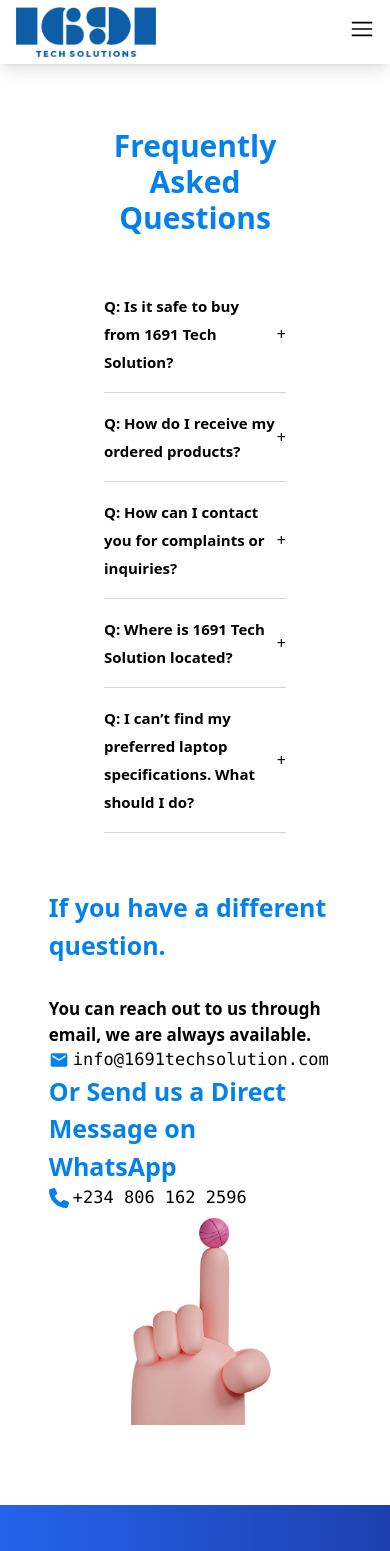
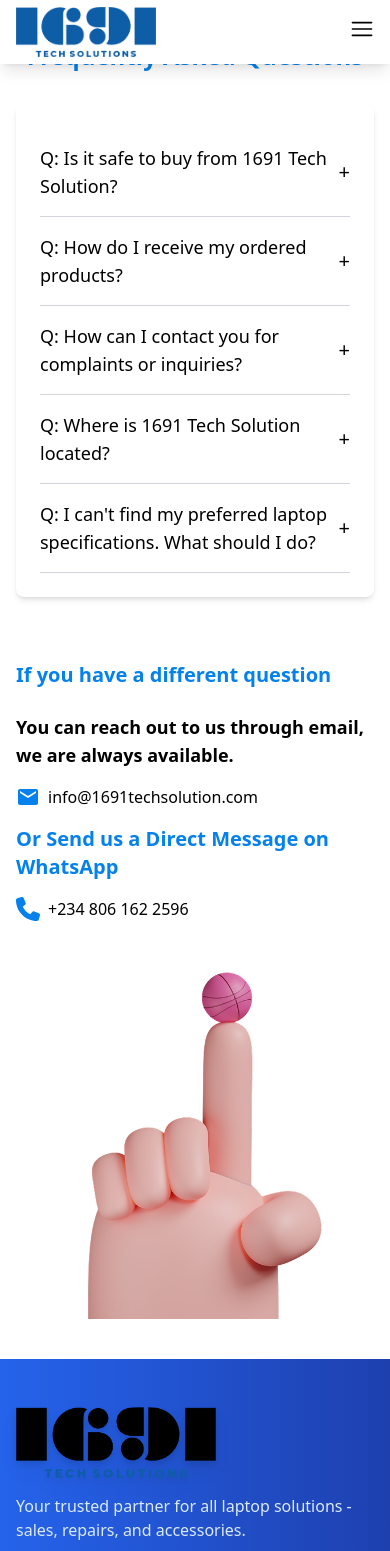
Before and after one commit to MubarakTechy/Fidson-project, a Next.js app: page /Faq in a window 390 px wide. Shown: the top 1551 px of the page. Built offline with nearby package versions, Linux system fonts and the light colour scheme.

Commit message:
hero  responsivess commit

```diff
--- a/src/app/Faq/page.jsx
+++ b/src/app/Faq/page.jsx
@@ -6,8 +6,6 @@
 import { FaPhone } from "react-icons/fa6";
 import Image from 'next/image';
 import Max2 from '../../image/Saly-37.png';
-
-
 
 const FAQItem = ({ question, answer }) => {
   const [isOpen, setIsOpen] = useState(false);
@@ -18,12 +16,12 @@
         className="w-full text-left flex justify-between items-center focus:outline-none"
         onClick={() => setIsOpen(!isOpen)}
       >
-        <span className="text-lg max-sm:w-[190vw] max-sm:text-[15px] max-sm:font-bold font-medium">{question}</span>
-        <span>{isOpen ? "−" : "+"}</span>
+        <span className="text-lg sm:text-xl font-medium">{question}</span>
+        <span className="text-xl">{isOpen ? "−" : "+"}</span>
       </button>
       {isOpen && (
         <div className="mt-2 text-gray-700">
-          <p clas>{answer}</p>
+          <p className="text-base sm:text-lg">{answer}</p>
         </div>
       )}
     </div>
@@ -53,23 +51,23 @@
         "Ans: We are currently based in Ilorin, Kwara State, Nigeria.",
     },
     {
-      question: "Q: I can’t find my preferred laptop specifications. What should I do?",
+      question: "Q: I can't find my preferred laptop specifications. What should I do?",
       answer:
         "Ans: No worries! Click this link https://wa.link/ovw9rr to discuss your specific laptop requirements with us.",
     },
   ];
 
   return (
-    <>
+    <div className="min-h-screen flex flex-col">
       <Navbar />
-        <div className="p-20">
-            <div className="max-w-3xl mx-auto py-12 px-4">
-                <h1 className="text-3xl font-bold text-[#0481EC] mb-8 text-center">
+      <main className="flex-grow container mx-auto px-4 py-10">
+        <div className="max-w-4xl mx-auto">
+          <h1 className="text-2xl sm:text-3xl font-bold text-[#0481EC] mb-8 text-center">
             Frequently Asked Questions
           </h1>
-                <div className=" p-2  gap-3 ">
+          <div className="bg-white rounded-lg shadow-md p-6">
             {faqData.map((faq, index) => (
-                    <FAQItem className='max-sm:w-[65vw]'
+              <FAQItem
                 key={index}
                 question={faq.question}
                 answer={faq.answer}
@@ -77,32 +75,55 @@
             ))}
           </div>
         </div>
-            <div className="flex items-center   max-sm:flex-col" >
-                <div className="flex flex-col ">
-                     <h1 className="text-[30px]  font-bold max-sm:w-[75vw] max-sm:text-[25px] text-[#0481EC] mb-8">If you have a different question.</h1>
+
+        <div className="mt-16 grid md:grid-cols-2 gap-10 items-center">
+          <div className="space-y-6">
+            <h2 className="text-xl sm:text-2xl font-bold text-[#0481EC]">
+              If you have a different question
+            </h2>
             <div>
-                        <h1 className="font-bold   max-sm:text-[17px]  max-sm:w-[75vw] text-[20px]">You can reach out to us through email, we are always available.</h1>
-                        <span className='flex items-center gap-1 '>
-                            <MdEmail className='text-[#0481EC]' size={20} />
-                            <h1 className='font-mono  text-[17px]'>info@1691techsolution.com</h1>
-                        </span>
-                        <h1 className="font-bold text-[#0481EC]  max-sm:text-[25px] max-sm:w-[65vw] text-[35px]">Or Send us a Direct Message on WhatsApp</h1>
-                        <a href='https://wa.me/message/MBU45KTNZGT6O1' className='flex items-center gap-1 '>
-                            <FaPhone className='text-[#0481EC]' size={20} />
-                            <h1 className='font-mono  text-[17px]'>+234 806 162 2596 </h1>
+              <h3 className="text-lg sm:text-xl font-semibold mb-4">
+                You can reach out to us through email, we are always available.
+              </h3>
+              <div className="flex items-center gap-2 mb-4">
+                <MdEmail className="text-[#0481EC]" size={24} />
+                <a
+                  href="mailto:info@1691techsolution.com"
+                  className="text-base sm:text-lg hover:underline"
+                >
+                  info@1691techsolution.com
+                </a>
+              </div>
+
+              <h3 className="text-xl sm:text-2xl font-bold text-[#0481EC] mb-4">
+                Or Send us a Direct Message on WhatsApp
+              </h3>
+              <div className="flex items-center gap-2">
+                <FaPhone className="text-[#0481EC]" size={24} />
+                <a
+                  href="https://wa.me/message/MBU45KTNZGT6O1"
+                  className="text-base sm:text-lg hover:underline"
+                >
+                  +234 806 162 2596
                 </a>
               </div>
             </div>
-               <div>
+          </div>
+
+          <div className="flex justify-center md:justify-end">
             <Image
-                  className=' w-[45vw] max-sm:w-[55vw]'
+              className="w-full max-w-md"
               src={Max2.src}
-                  alt="Max profile"  width={300} height={500} priority />
+              alt="1691 Tech Solution"
+              width={500}
+              height={500}
+              priority
+            />
           </div>
         </div>
+      </main>
+      <Footer />
     </div>
-        <Footer />
-    </>
   );
 };
 
--- a/src/app/Homelanding/Hero.jsx
+++ b/src/app/Homelanding/Hero.jsx
@@ -1,56 +1,54 @@
-"use client"
+'use client'
 import React from 'react';
 import Image from 'next/image';
-
 import Main from '../../image/20542.jpg';
 
 const Hero = () => {
+  return (
+    <div className="container mx-auto mt-[10vw] px-4 py-10 md:py-16 lg:py-20">
+      <div className="grid grid-cols-1 md:grid-cols-2 gap-8 md:gap-12 items-center">
 
+        <div className="order-2 md:order-1 space-y-6">
+          <div className="space-y-4">
+            <div className="space-y-2">
+              <h1 className="text-2xl sm:text-[22px] md:text-[22px] lg:text-text-[22px] font-bold tracking-wide">
+                Let's Create
+              </h1>
+              <h2 className="text-3xl sm:text-[22px] md:text-[22px] lg:text-text-[22px] font-bold text-[#0481EC] tracking-wider">
+                Memorable
+              </h2>
+              <h2 className="text-3xl sm:text-[22px] md:text-[22px] lg:text-text-[22px] font-bold text-[#0481EC] tracking-wider">
+                Experiences
+              </h2>
+            </div>
 
-  return (
-    <div className="p-20">
-      <div className="px-4 py-6 md:p-8 lg:p-16 xl:p-36 p-38 flex flex-col md:flex-row items-center gap-8">
-        <div className="flex flex-col gap-5 w-full md:w-1/2">
-          <div className="flex flex-col gap-4 md:gap-6">
-            <span className="flex flex-col gap-1">
-              <h1 className="font-bold text-2xl max-sm:text-[37px] lg:text-[35px] tracking-wide md:tracking-[5px] w-full md:w-[90%] lg:w-[70%]">
-                Let&apos;s Create
-              </h1>
-              <p className="font-bold text-3xl  max-sm:text-[37px] lg:text-[45px] tracking-wide md:tracking-[10px] text-[#0481EC]">
-                Memorable
-              </p>
-              <p className="font-bold text-3xl  max-sm:text-[37px] lg:text-[45px] tracking-wide md:tracking-[10px] text-[#0481EC]">
-                Experiences
-              </p>
-            </span>
-
-            <span className="flex flex-col gap-3 md:gap-5">
-              <p className="text-sm md:text-[15px]">
-                Welcome to 1691 tech solution where you can get all most service and also get affodable gadget..
-              </p>
-              <a
-                href="/Aboutus"
-                className="p-2 bg-[#0481EC] text-[#E9E9E9] rounded-[15px] font-mono text-center w-full max-w-xs md:max-w-[15vw] lg:max-w-[10vw]"
-              >
-                Learn More
-              </a>
-            </span>
+            <p className="text-base sm:text-lg text-gray-700 max-w-prose">
+              Welcome to 1691 Tech Solution, where you can get almost every service and also find affordable gadgets.
+            </p>
           </div>
 
-
-
-
-
+          <div>
+            <a
+              href="/Aboutus"
+              className="inline-block px-6 py-3 bg-[#0481EC] text-white
+              rounded-xl hover:bg-[#0462c0] transition-colors
+              text-base sm:text-lg font-medium
+              w-full sm:w-auto text-center"
+            >
+              Learn More
+            </a>
+          </div>
         </div>
 
-        <div className="w-full md:w-1/2 mt-8 md:mt-0">
+        {/* Image Section */}
+        <div className="order-1 md:order-2 flex justify-center md:justify-end">
           <Image
             src={Main.src}
-            alt="Main profile"
+            alt="1691 Tech Solution Hero Image"
             width={900}
             height={1100}
             priority
-            className="w-full  max-sm:w-[90vw] h-auto"
+            className="w-full max-w-md object-cover rounded-lg shadow-lg"
           />
         </div>
       </div>
```
Lines whose indentation alone changed are shown as unchanged.
